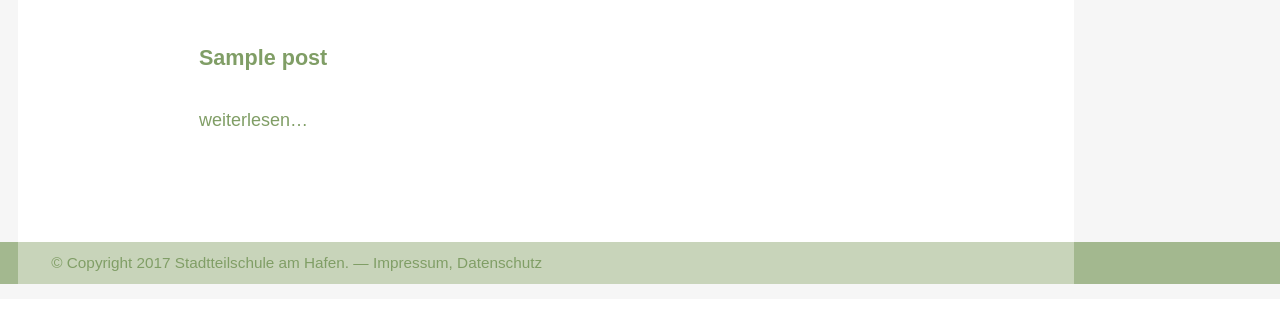
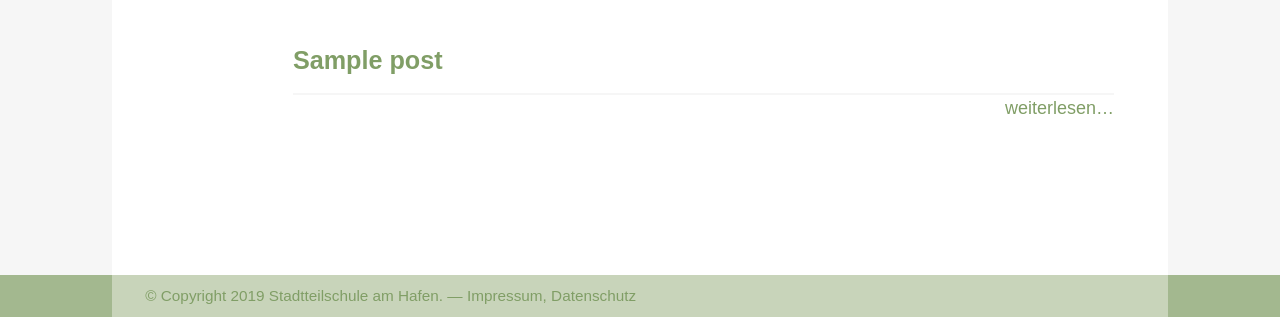
Before and after one commit to campingman/wordpress-am-hafen, a WordPress theme: template themes/edutheme/index.php in a window 1280 px wide. Shown: the part 501-818 px from the top of the page. Before the commit the page ends 785 px from the top, so only its background shows below. Run offline with PHP 8.4 and a stand-in for WordPress, Linux system fonts and the light colour scheme; the site name, menu and one post (Sample post) are stand-ins, and other content is empty; some libraries are stand-ins or nearby versions; some web fonts are replaced.

Commit message:
article list declutter

```diff
--- a/themes/edutheme/footer.php
+++ b/themes/edutheme/footer.php
@@ -17,7 +17,7 @@
 		<div class="box">
 			<?php get_sidebar( 'content-bottom' ); ?>
 			<p>
-				&copy; Copyright 2017 Stadtteilschule am Hafen.
+				&copy; Copyright 2019 Stadtteilschule am Hafen.
 				— <a href="/impressum/">Impressum</a>,
 				<a href="/datenschutz/">Datenschutz</a>
 			</p>
--- a/themes/edutheme/style.css
+++ b/themes/edutheme/style.css
@@ -1099,7 +1099,7 @@ h6 {
   color: #1D1D1B; }
 
 .box {
-  margin: 0 auto 0 1em;
+  margin: 0 auto 0;
   padding: 0 1em;
   max-width: 1020px;
   background: #FFF; }
@@ -1115,8 +1115,15 @@ h6 {
   margin-right: 2em;
   flex-basis: 70%;
   flex-grow: 3; }
+  #primary article.post {
+    margin: 2em 0 2em 0;
+    padding-bottom: 0.5em; }
+    #primary article.post::after {
+      content: "";
+      clear: both;
+      display: table; }
   #primary .entry-header {
-    margin-bottom: 2em; }
+    margin-bottom: 1em; }
     #primary .entry-header .bg {
       display: flex;
       align-items: flex-end;
@@ -1128,7 +1135,7 @@ h6 {
       #primary .entry-header .bg .entry-title {
         font-size: 3em;
         line-height: 1em;
-        margin: 0 0 0.33333em 0.66667em;
+        margin: 0 0 0.5em 0.66667em;
         color: white;
         text-shadow: 0px 0px 20px rgba(0, 0, 0, 0.2); }
     #primary .entry-header small {
@@ -1163,7 +1170,7 @@ h6 {
 img.size-post-thumbnail {
   width: 100%;
   height: auto;
-  margin: 0 0 1em 0; }
+  margin: 0 0 0.5em 0; }
 
 img.size-medium {
   width: 100%;
@@ -1206,15 +1213,20 @@ a {
 .archive > article {
   clear: both; }
   .archive > article .entry-title {
-    font-size: 1.2em;
-    margin-bottom: 0.5em; }
+    font-size: 1.4em;
+    margin: 0; }
   .archive > article .post-thumbnail {
-    width: 33%;
+    width: 45%;
     float: left;
     margin-right: 1em; }
   .archive > article .entry-summary p {
     margin: 0;
     line-height: 1.3em; }
+  .archive > article .entry-footer {
+    text-align: right;
+    margin-top: 1em;
+    clear: both;
+    border-top: 2px solid #F6F6F6; }
 
 time.updated {
   display: none; }
--- a/themes/edutheme/styles/style.scss
+++ b/themes/edutheme/styles/style.scss
@@ -115,7 +115,8 @@ h6, {
 }
 
 .box {
-  margin: 0 auto 0 $spacer;
+  // margin: 0 auto 0 $spacer;
+  margin: 0 auto 0;
   padding: 0 $spacer;
   max-width: 1020px;
   background: color($gray, 100);
@@ -133,9 +134,19 @@ h6, {
   margin-right: $spacer*2;
   flex-basis: 70%;
   flex-grow: 3;
+  article.post {
+    margin: $spacer*2 0 $spacer*2 0;
+    padding-bottom: $spacer/2;
+    // border-bottom: 2px solid color($gray, 200);
+    &::after {
+      content: "";
+      clear: both;
+      display: table;
+    }
 
+  }
   .entry-header {
-    margin-bottom: $spacer*2;
+    margin-bottom: $spacer;
     .bg {
       display: flex;
       align-items: flex-end;
@@ -147,7 +158,7 @@ h6, {
       .entry-title {
         font-size: 3em;
         line-height: 1em;
-        margin: 0 0 $spacer/3 $spacer/1.5;
+        margin: 0 0 $spacer/2 $spacer/1.5;
         color: white;
         text-shadow: 0px 0px 20px rgba(0,0,0,0.20);
       }
@@ -196,7 +207,7 @@ h6, {
 img.size-post-thumbnail {
   width: 100%;
   height: auto;
-  margin: 0 0 $spacer 0;
+  margin: 0 0 $spacer/2 0;
 }
 
 img.size-medium {
@@ -265,12 +276,12 @@ a {
     clear: both;
 
     .entry-title {
-      font-size: 1.2em;
-      margin-bottom: $spacer*0.5;
+      font-size: 1.4em;
+      margin: 0;
     }
 
     .post-thumbnail {
-      width: 33%;
+      width: 45%;
       float: left;
       margin-right: $spacer;
     }
@@ -278,6 +289,12 @@ a {
     .entry-summary p {
       margin: 0;
       line-height: 1.3em;
+    }
+    .entry-footer {
+      text-align: right;
+      margin-top: $spacer;
+      clear: both;
+      border-top: 2px solid color($gray,200);
     }
   }
 }
```
